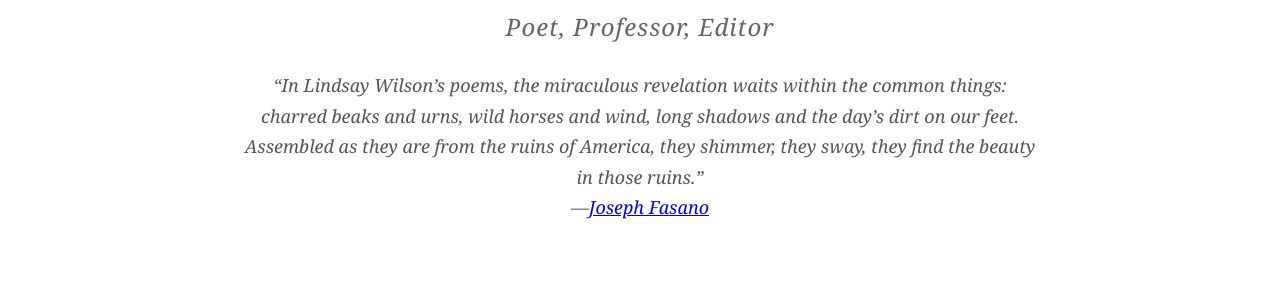
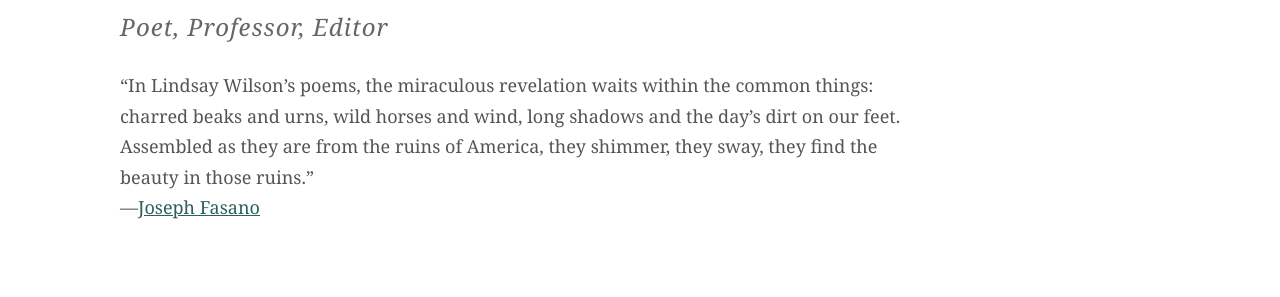
Before and after one commit to lindsay-wilson/lindsay-wilson.github.io, a plain HTML site: page index.html in a window 1280 px wide. Shown: the part 655-952 px from the top of the page. Drawn offline with Linux system fonts and the light colour scheme.

Commit message:
update poems

```diff
--- a/index.html
+++ b/index.html
@@ -91,13 +91,13 @@
         </div>
     </header>
     <main>
-        <section style="text-align: center; padding: 100px 40px; min-height: 60vh; display: flex; flex-direction: column; justify-content: center; align-items: center;">
+        <section style="text-align: left; padding: 100px 40px; min-height: 60vh; display: flex; flex-direction: column; justify-content: center; align-items: flex-start;">
             <img src="images/LWportrait.jpg" alt="Lindsay Wilson portrait" style="width: 400px; height: auto; max-width: 100%; margin-bottom: 40px; transition: transform 0.3s ease, box-shadow 0.3s ease; border-radius: 4px;">
             <h1 style="font-size: 48px; font-weight: normal; letter-spacing: 3px; margin-bottom: 20px; color: #333;">LINDSAY WILSON</h1>
             <p style="font-size: 24px; font-style: italic; color: #666; letter-spacing: 1px; margin-bottom: 24px;">Poet, Professor, Editor</p>
-            <p style="max-width: 800px; font-size: 18px; line-height: 1.7; color: #555; font-style: italic; margin: 0;">
+            <p style="max-width: 800px; font-size: 18px; line-height: 1.7; color: #555; font-style: normal; margin: 0; text-align: left;">
                 “In Lindsay Wilson’s poems, the miraculous revelation waits within the common things: charred beaks and urns, wild horses and wind, long shadows and the day’s dirt on our feet. Assembled as they are from the ruins of America, they shimmer, they sway, they find the beauty in those ruins.”<br>
-                —<a href="http://josephfasano.net/" target="_blank" rel="noopener noreferrer">Joseph Fasano</a>
+                —<a href="http://josephfasano.net/" target="_blank" rel="noopener noreferrer" style="font-style: normal; color: #2c5f5f; text-decoration: underline; transition: color 0.3s ease;">Joseph Fasano</a>
             </p>
         </section>
     </main>
```
